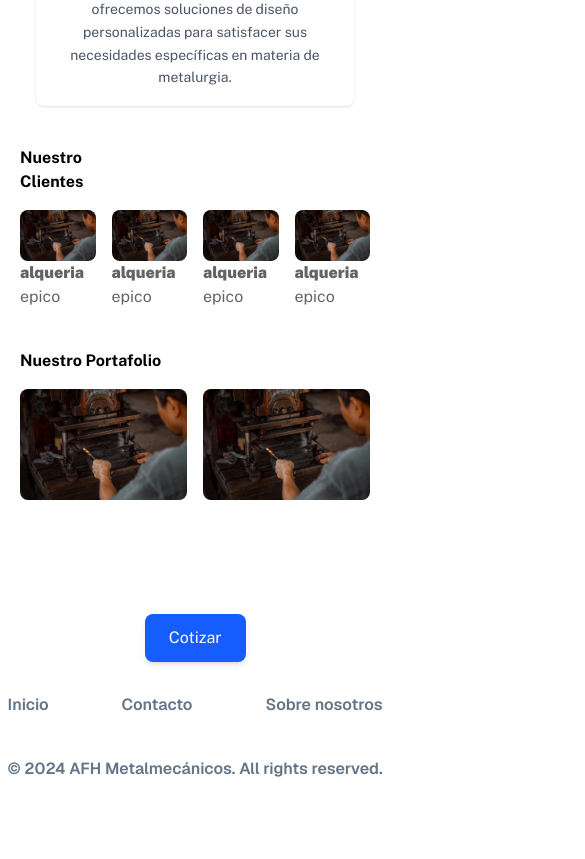
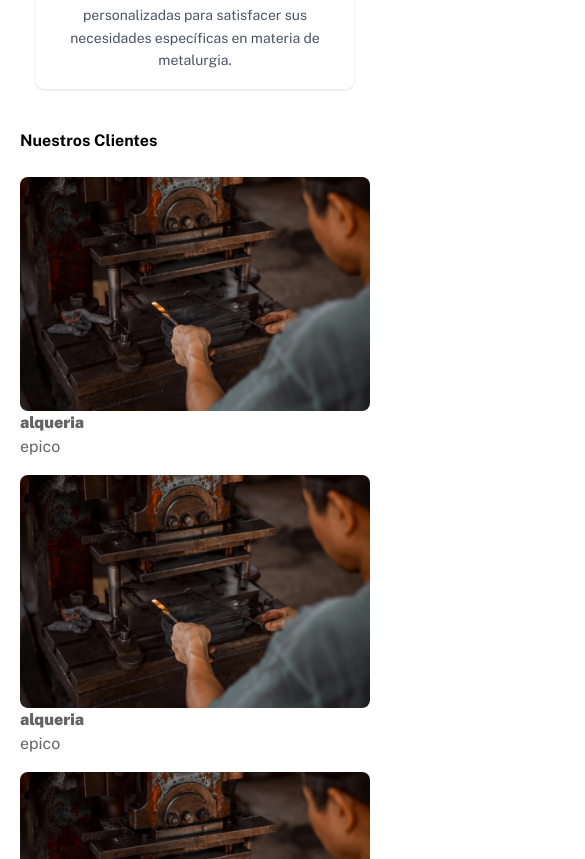
Before and after one commit to keivch/afh_landing_page, a Next.js app: page / in a window 390 px wide. Shown: the part 1141-2000 px from the top of the page, 585 px wide, since content can reach past the window. Before the commit the page ends 1922 px from the top, so only its background shows below. Built offline with nearby package versions, Linux system fonts and the light colour scheme.

Commit message:
feat: responsive del home

```diff
--- a/components/home/ClientsComponent.tsx
+++ b/components/home/ClientsComponent.tsx
@@ -3,20 +3,17 @@ import ClientsCard from "../ui/ClientsCard"
 export default function ClientsComponent() {
     return (
 
-            <div className="grid grid-cols-4 grid-rows-1 gap-4">
-                <div className="col-start-1 row-start-2">
-                    <ClientsCard title="alqueria" description="epico" image="/metal.jpg" />
-                </div>
-                <div className="col-start-2 row-start-2">
-                    <ClientsCard title="alqueria" description="epico" image="/metal.jpg" />
-                </div>
-                <div className="col-start-3 row-start-2">
-                    <ClientsCard title="alqueria" description="epico" image="/metal.jpg" />
-                </div>
-                <div className="col-start-4 row-start-2">
-                    <ClientsCard title="alqueria" description="epico" image="/metal.jpg" />
-                </div>
-                <div className="font-public-sans text-black font-bold">Nuestro Clientes</div>
+        <div className="w-full">
+            <h2 className="font-public-sans text-black font-bold text-1xl  mb-6">
+                Nuestros Clientes
+            </h2>
+
+            <div className="grid grid-cols-1 sm:grid-cols-2 lg:grid-cols-4 gap-4 md:gap-6">
+                <ClientsCard title="alqueria" description="epico" image="/metal.jpg" />
+                <ClientsCard title="alqueria" description="epico" image="/metal.jpg" />
+                <ClientsCard title="alqueria" description="epico" image="/metal.jpg" />
+                <ClientsCard title="alqueria" description="epico" image="/metal.jpg" />
             </div>
+        </div>
     )
 }
--- a/components/home/PortfolioComponent.tsx
+++ b/components/home/PortfolioComponent.tsx
@@ -1,14 +1,24 @@
 import Image from "next/image"
 
-export default function PortfolioComponent(){
+export default function PortfolioComponent() {
     const images = ['/metal.jpg', '/metal.jpg']
 
-    return(
-        <div className="grid grid-cols-2 grid-rows-1 gap-4">
-            <div className="font-public-sans text-black font-bold">Nuestro Portafolio</div>
+    return (
+        <div className="grid grid-cols-1 sm:grid-cols-2 md:grid-cols-3 lg:grid-cols-4 gap-4 md:gap-6">
+            <div className="col-span-full font-public-sans text-black font-bold text-1xl md:text-1xl mb-2">
+                Nuestro Portafolio
+            </div>
+
+            {/* Imágenes */}
             {images.map((image, index) => (
-                <div key={index} className="rounded-lg row-start-2">
-                     <Image src={image} alt="Servicio" width={350} height={90} className="rounded-lg" />
+                <div key={index} className="rounded-lg overflow-hidden shadow-lg hover:shadow-xl transition-shadow duration-300">
+                    <Image
+                        src={image}
+                        alt={`Proyecto ${index + 1}`}
+                        width={350}
+                        height={250}
+                        className="w-full h-auto object-cover rounded-lg hover:scale-105 transition-transform duration-300"
+                    />
                 </div>
             ))}
         </div>
--- a/components/layout/Introduction.tsx
+++ b/components/layout/Introduction.tsx
@@ -8,11 +8,11 @@ export default function Introduction() {
         console.log('All letters have animated!');
     };
     return (
-        <div className="bg-[url('/metal.jpg')] bg-contain bg-center w-300 h-100 flex items-end rounded-lg" >
+        <div className="bg-[url('/metal.jpg')] bg-contain bg-center w-50% h-50% flex items-end rounded-lg md:w-300 md:h-100" >
             <div className="font-semibold text-white m-6 p-6">
                 <SplitText
                     text="Soluciones de metales de precisión"
-                    className="font-public-sans font-bold text-4xl"
+                    className="font-public-sans font-bold text-2xl md:text-6xl"
                     delay={100}
                     duration={0.6}
                     ease="power3.out"
@@ -24,7 +24,7 @@ export default function Introduction() {
                     textAlign="center"
                     onLetterAnimationComplete={handleAnimationComplete}
                 />
-                <div className="left-0">
+                <div className="left-0 text-1xl md:text-2xl">
                     <p>En AFH Metalmecánicos transformamos ideas en soluciones metálicas de alta precisión. En cada proyecto combinamos tecnología avanzada, materiales de primera y un equipo altamente capacitado para garantizar resultados duraderos y eficientes.</p>
                 </div>
             </div>
--- a/components/ui/Card.tsx
+++ b/components/ui/Card.tsx
@@ -14,7 +14,7 @@ interface CardProps {
 export default function Card({ items, title }: CardProps) {
   return (
     <section className="flex flex-col gap-4">
-      <h1 className="font-public-sans text-black font-bold pl-4 sm:pl-8 md:pl-30 text-base sm:text-base md:text-base">
+      <h1 className="font-public-sans text-black text-1xl font-bold pl-4 sm:pl-8 md:pl-30 sm:text-base md:text-base">
         {title}
       </h1>
 
```
